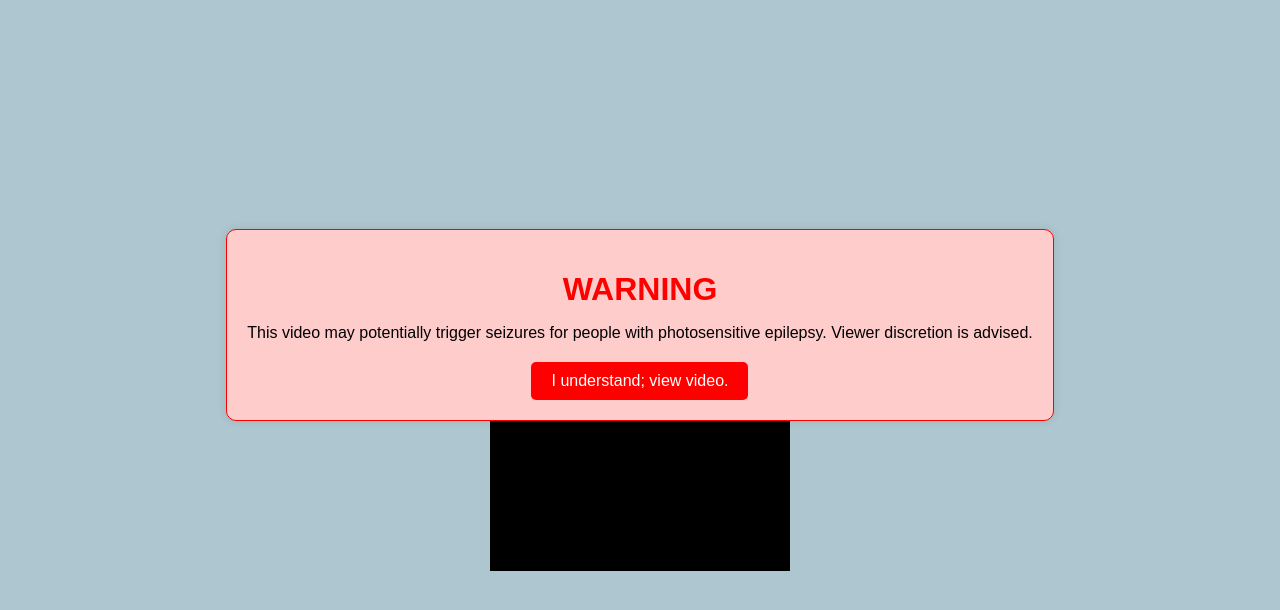
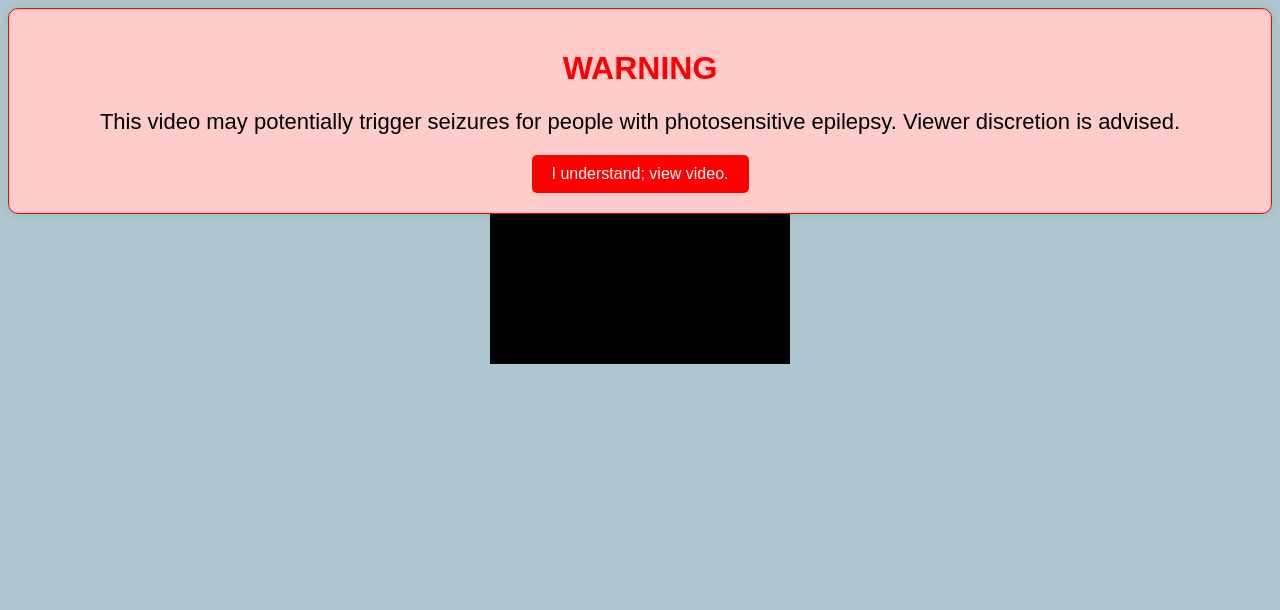
Before and after one commit to arcane-archiver/colorful_display, a plain HTML site: page website/index.html in a window 1280 px wide. Drawn offline with Linux system fonts and the light colour scheme.

Commit message:
Remove rule for canvas and other.

```diff
--- a/website/style.css
+++ b/website/style.css
@@ -1,12 +1,9 @@
 html {
     margin: 0;
     padding: 0;
-    height: 100%;
-    width: 100%;
 
     background-color: #AEC6CF;
 
-    display: flex;
     align-items: center;
     justify-content: center;
 
@@ -29,7 +26,7 @@ html {
 }
 
 #epilepsy_warning p {
-    font-size: 16px;
+    font-size: 22px;
     margin-bottom: 20px;
 }
 
@@ -47,8 +44,3 @@ html {
 #epilepsy_warning button:hover {
     background-color: #cc0000;
 }
-
-/* The JavaScript that loads the WebAssembly expects the ID to be "canvas" exactly. */
-#canvas {
-    display: block;
-}
```
